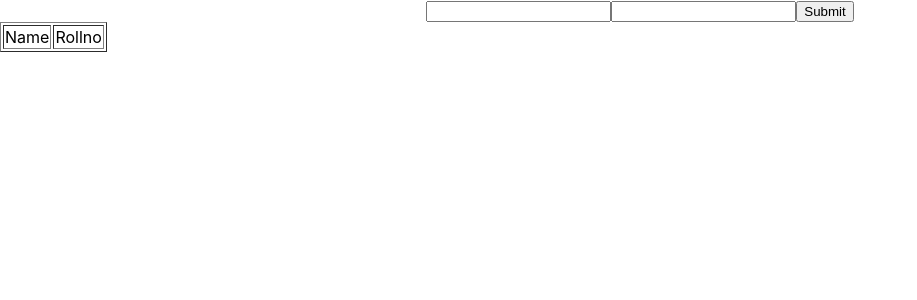
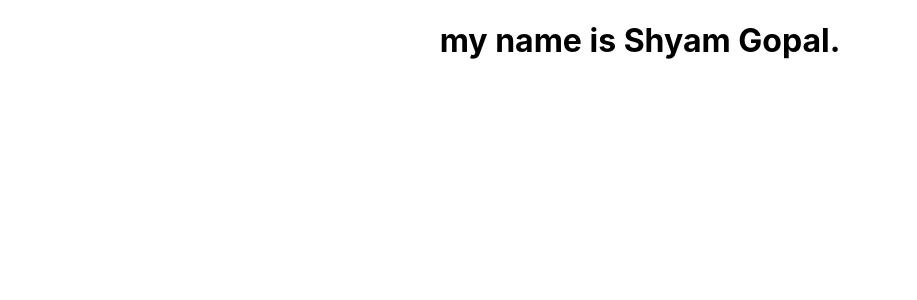
Before and after one commit to S-G-Biswas/React-Practice, a React (Create React App) app in the folder master/: page / in a window 1280 px wide. Shown: the top 300 px of the page, without its empty margins (0-917 px from the left). Built offline with nearby package versions, Linux system fonts and the light colour scheme.

Commit message:
added contextAPI

```diff
--- a/master/src/App.js
+++ b/master/src/App.js
@@ -5,7 +5,13 @@ import Navbar from './components/Navbar';
 import Counter from './components/counter';
 import Todo from './components/todo';
 import FocusInput from './components/useRefInputFocus';
+import CompA from './contextAPI/CompA';
 
+//ContextAPI
+import { createContext } from 'react';
+
+const Firstname = createContext();
+const Lastname = createContext();
 
 function App() {
   return (
@@ -16,9 +22,18 @@ function App() {
       {/* <Todo /> */}
       {/* <Table /> */}
       {/* <Navbar /> */}
-     <FormData />
+     {/* <FormData /> */}
+
+
+     <Firstname.Provider value={"Shyam"}>
+       <Lastname.Provider value={"Gopal"}>
+          <CompA />
+       </Lastname.Provider>
+     </Firstname.Provider>
+
     </div>
   );
 }
 
 export default App;
+export {Firstname, Lastname};
--- /dev/null
+++ b/master/src/contextAPI/CompA.jsx
@@ -0,0 +1,9 @@
+import React from 'react';
+import CompB from './CompB';
+
+const CompA = () =>{
+
+    return <CompB/>;
+};
+
+export default CompA;
--- /dev/null
+++ b/master/src/contextAPI/CompB.jsx
@@ -0,0 +1,19 @@
+import React, { useContext } from 'react';
+import CompC from './CompC';
+import { Firstname, Lastname } from '../App';
+
+const CompB = () =>{
+
+    const fname = useContext(Firstname);
+    const lname = useContext(Lastname);
+
+    return(
+        <h1>
+            my name is {fname} {lname}.
+        </h1>
+    )
+
+    // return <CompC />;
+};
+
+export default CompB;
--- /dev/null
+++ b/master/src/contextAPI/CompC.jsx
@@ -0,0 +1,29 @@
+import React from 'react';
+import { Firstname, Lastname } from '../App';
+
+const CompC = () =>{
+
+    //Simple consumer creating callback hell if there are many values
+
+    return(
+        <>
+            <Firstname.Consumer>
+                {(fname)=>{
+                   return(
+                     <Lastname.Consumer>
+                        {(lname)=>{
+                          return <h1>My name is {fname} {lname}</h1>;
+                        }}
+                     </Lastname.Consumer>
+                   )
+                }}
+            </Firstname.Consumer>
+        </>
+    )
+
+    //To  solve callbackhell we use useContext hook check CompB
+
+
+};
+
+export default CompC;
--- /dev/null
+++ b/master/src/propDrilling/CompA.jsx
@@ -0,0 +1,9 @@
+import React from 'react';
+import CompB from './CompB';
+
+const CompA = () =>{
+
+    return <CompB name={"Hello ji"}/>;
+};
+
+export default CompA;
--- /dev/null
+++ b/master/src/propDrilling/CompB.jsx
@@ -0,0 +1,10 @@
+import React, { useContext } from 'react';
+import CompC from './CompC';
+import { Firstname, Lastname } from '../App';
+
+const CompB = ({name}) =>{
+
+     return <CompC name={name} />;
+};
+
+export default CompB;
--- /dev/null
+++ b/master/src/propDrilling/CompC.jsx
@@ -0,0 +1,10 @@
+import React from 'react';
+import { Firstname, Lastname } from '../App';
+
+const CompC = ({name}) =>{
+
+    return <h1>From CompC {name} </h1>
+
+};
+
+export default CompC;
```
